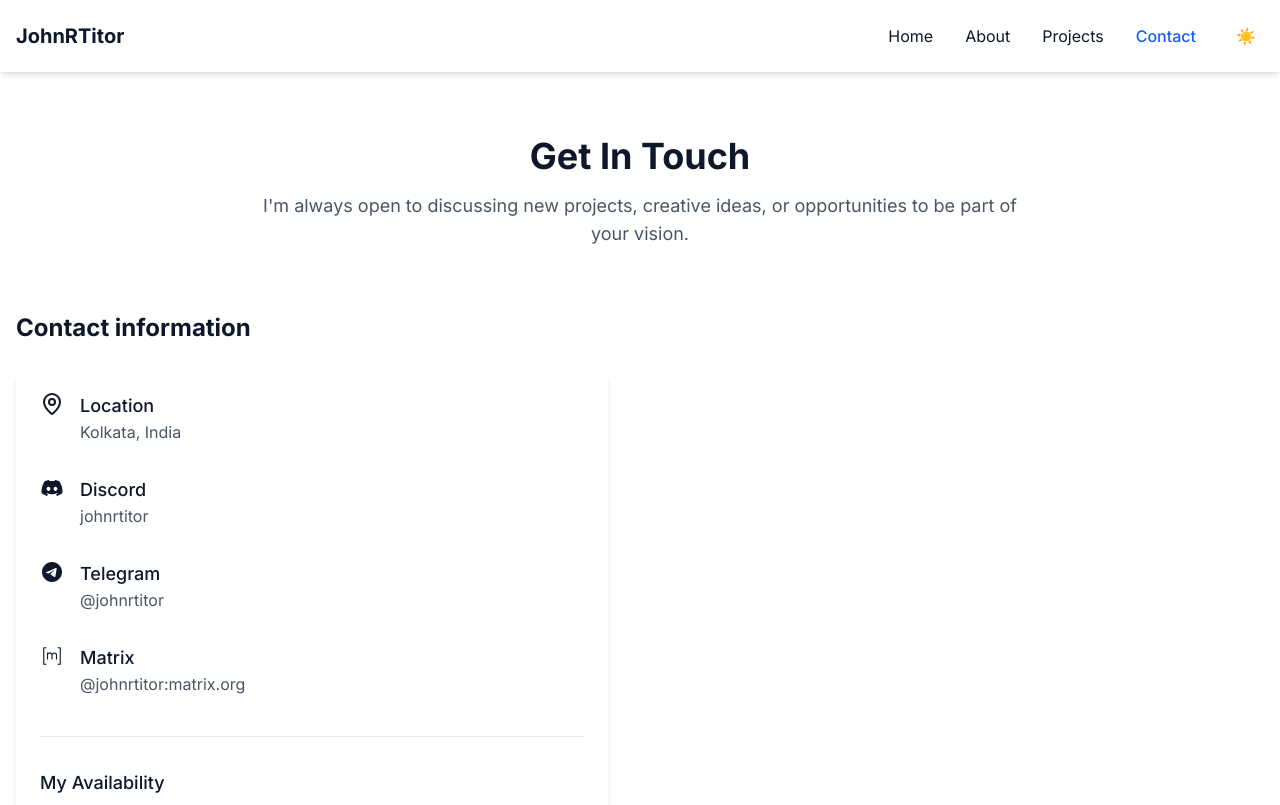
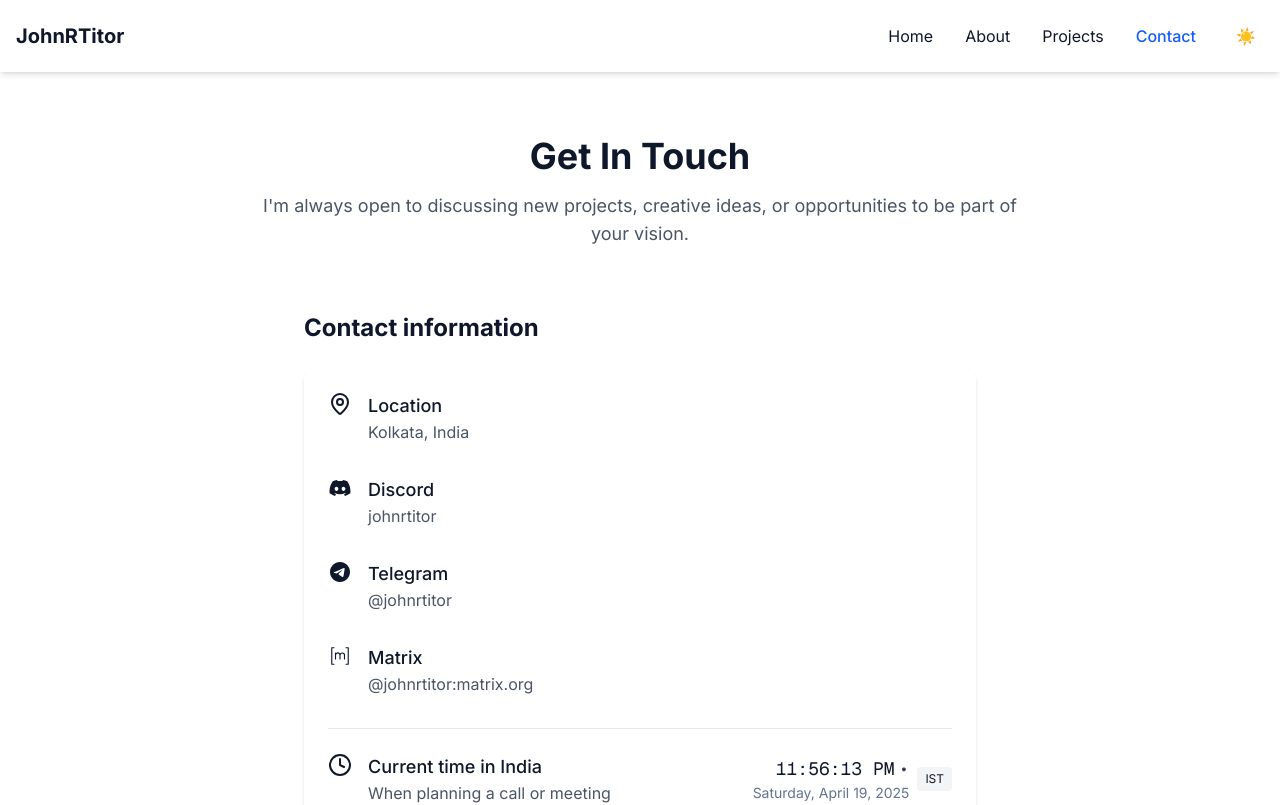
Before and after one commit to JohnRTitor/johnrtitor-portfolio-website, a Next.js app: page /contact in a window 1280 px wide. Shown: the top 805 px of the page. Built offline with nearby package versions, Linux system fonts and the light colour scheme.

Commit message:
add a clock in contact page
this uses HybridISTClock component
first initially the clock component is rendered server side
after CSR takes over, the page is updated real time

Signed-off-by: John Titor <50095635+JohnRTitor@users.noreply.github.com>

```diff
--- a/src/app/contact/page.tsx
+++ b/src/app/contact/page.tsx
@@ -1,8 +1,9 @@
 import { DiscordIcon, TelegramIcon } from "@/components/icons";
 import { MatrixIcon } from "@/components/icons/MatrixIcon";
-import { MapPinIcon } from "lucide-react";
+import { MapPinIcon, ClockIcon } from "lucide-react";
 import { Metadata } from "next";
 import React from "react";
+import HybridISTClock from "@/components/contact/HybridISTClock";
 
 export const metadata: Metadata = {
   title: "Contact Masum Reza (JohnRTitor)",
@@ -11,6 +12,31 @@ export const metadata: Metadata = {
 };
 
 export default function ContactPage() {
+  // Get current time in IST (UTC+5:30) for initial server render
+  const now = new Date();
+
+  // Format the time in IST
+  const timeOptions: Intl.DateTimeFormatOptions = {
+    timeZone: "Asia/Kolkata",
+    hour: "2-digit",
+    minute: "2-digit",
+    second: "2-digit",
+    hour12: true,
+  };
+
+  const initialTime = now.toLocaleTimeString("en-US", timeOptions);
+
+  // Format the date in IST
+  const dateOptions: Intl.DateTimeFormatOptions = {
+    timeZone: "Asia/Kolkata",
+    weekday: "long",
+    year: "numeric",
+    month: "long",
+    day: "numeric",
+  };
+
+  const initialDate = now.toLocaleDateString("en-US", dateOptions);
+
   const contactInfo = [
     /*
     {
@@ -66,7 +92,7 @@ export default function ContactPage() {
           */}
 
           {/* Contact information section */}
-          <div>
+          <div className="lg:col-span-2 mx-auto w-full max-w-2xl">
             <h2 className="text-2xl font-bold mb-6">Contact information</h2>
             <div className="bg-white dark:bg-slate-800 rounded-xl shadow-md p-6">
               <div className="grid gap-8">
@@ -94,8 +120,28 @@ export default function ContactPage() {
                 ))}
               </div>
 
+              {/* Current time section */}
+              <div className="my-8 py-6 border-y border-gray-200 dark:border-gray-700">
+                <div className="flex items-start gap-4">
+                  <div className="text-xl text-primary-light dark:text-primary-dark">
+                    <ClockIcon width="24" height="24" />
+                  </div>
+                  <div className="flex flex-col md:flex-row md:items-center justify-between w-full">
+                    <div>
+                      <h3 className="font-medium text-lg">Current time in India</h3>
+                      <p className="text-gray-600 dark:text-gray-300">
+                        When planning a call or meeting
+                      </p>
+                    </div>
+                    <div className="mt-3 md:mt-0">
+                      <HybridISTClock initialTime={initialTime} initialDate={initialDate} />
+                    </div>
+                  </div>
+                </div>
+              </div>
+
               {/* Availability section */}
-              <div className="mt-10 pt-8 border-t border-gray-200 dark:border-gray-700">
+              <div>
                 <h3 className="font-medium text-lg mb-3">My Availability</h3>
                 <p className="text-gray-600 dark:text-gray-300 mb-4">
                   I&apos;m currently available for freelance work or full-time positions. My
--- /dev/null
+++ b/src/components/contact/HybridISTClock.tsx
@@ -0,0 +1,64 @@
+"use client";
+
+import { useEffect, useState } from "react";
+
+interface HybridISTClockProps {
+  initialTime: string;
+  initialDate: string;
+}
+
+export default function HybridISTClock({ initialTime, initialDate }: HybridISTClockProps) {
+  const [time, setTime] = useState<string>(initialTime);
+  const [date, setDate] = useState<string>(initialDate);
+  const [isClientSide, setIsClientSide] = useState<boolean>(false);
+
+  useEffect(() => {
+    // Mark that we're now on the client side
+    setIsClientSide(true);
+
+    // Function to update the time
+    function updateTime() {
+      const now = new Date();
+
+      // Format the time in IST (UTC+5:30)
+      const timeOptions: Intl.DateTimeFormatOptions = {
+        timeZone: "Asia/Kolkata",
+        hour: "2-digit",
+        minute: "2-digit",
+        second: "2-digit",
+        hour12: true,
+      };
+
+      const dateOptions: Intl.DateTimeFormatOptions = {
+        timeZone: "Asia/Kolkata",
+        weekday: "long",
+        year: "numeric",
+        month: "long",
+        day: "numeric",
+      };
+
+      setTime(now.toLocaleTimeString("en-US", timeOptions));
+      setDate(now.toLocaleDateString("en-US", dateOptions));
+    }
+
+    // Update time immediately and then every second
+    updateTime();
+    const intervalId = setInterval(updateTime, 1000);
+
+    // Cleanup interval on component unmount
+    return () => clearInterval(intervalId);
+  }, []);
+
+  return (
+    <div className="inline-flex items-center">
+      <div className="flex flex-col items-end">
+        <span className="font-mono text-primary-light dark:text-primary-dark text-lg">
+          {time}
+          {isClientSide && <span className="animate-pulse ml-1">•</span>}
+        </span>
+        <span className="text-sm text-slate-500 dark:text-slate-400">{date}</span>
+      </div>
+      <span className="ml-2 text-xs bg-gray-100 dark:bg-gray-800 rounded px-2 py-1">IST</span>
+    </div>
+  );
+}
```
